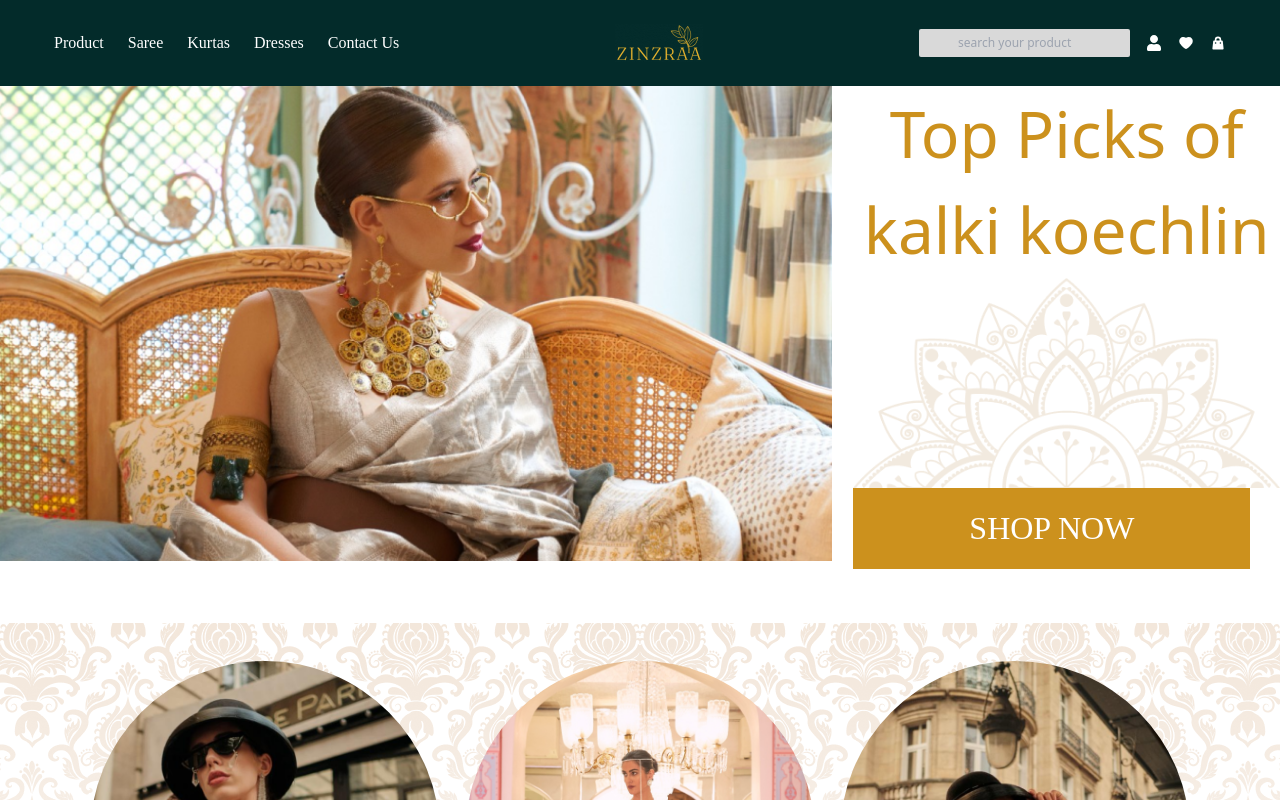
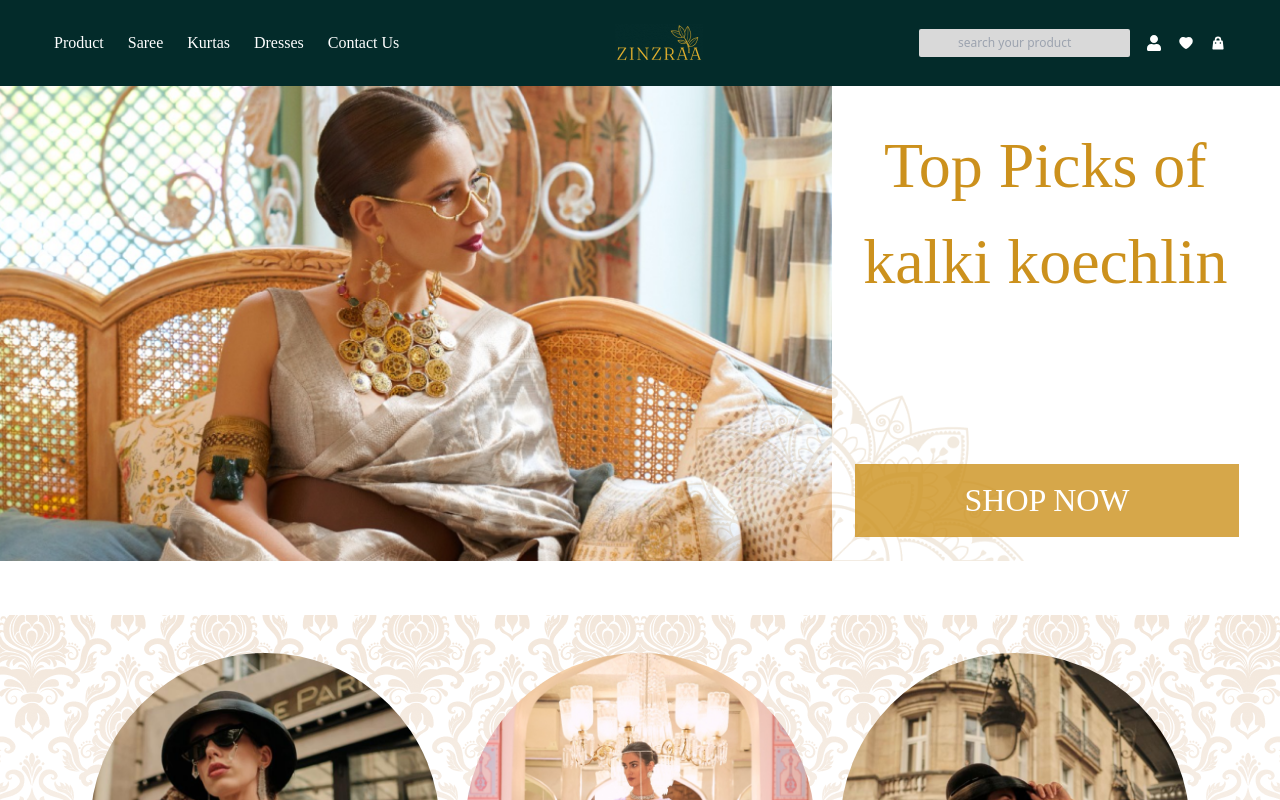
Before and after one commit to Anand3074/Asynk-Zinzraa, a React (Vite) app: page / in a window 1280 px wide. Shown: the top 800 px of the page. Built offline with nearby package versions, Linux system fonts and the light colour scheme.

Commit message:
hero issue solved & user profile half done

```diff
--- a/src/App.jsx
+++ b/src/App.jsx
@@ -4,10 +4,12 @@ import { BrowserRouter as  Router, Routes , Route, BrowserRouter } from 'react-r
 import Saree from './Pages/Saree.jsx'
 import Kurtas from './Pages/Kurtas.jsx'
 import Dresses from './Pages/Dresses.jsx'
-import Contact from './Pages/Contact.jsx'
+// import Contact from './Pages/Contact.jsx'
 import Login from './Pages/Login.jsx'
 import Wishlist from './Pages/Wishlist.jsx'
 import Cart from './Test/Cart.jsx'
+import Contact from './Components/userphoto.jsx'
+
 
 const App = () => {
   return (
--- a/src/Components/Hero.jsx
+++ b/src/Components/Hero.jsx
@@ -4,25 +4,27 @@ import vec1 from '../assets/vec1.png'
 
 const Hero = () => {
     return (
-      <div className='flex w-full  space-between'>
-            <div className='w-2/3 '>
-            <div className='z-10 w-80vw'>
+      <div className='flex relative w-full  space-between'>
+            <div className=' '>
+            <div className='z-10 '>
                     <img src={hero1} alt='hero' className='w-[65vw]'/>
             </div>
 
             </div>
             <div className='flex flex-col w-1/3 '>
-                <div className='font-normal font-Fashion text-[#CC911D] md:text-[64px] justify-center'>
-                    <div className='text-center'>
-                        <p >Top Picks of</p>
-                        <p>kalki koechlin</p>
+                <div className='font-extralight light font-fashion text-[#CC911D] md:text-[64px] justify-center'>
+                    <div className='text-center mt-[2.5vw]'>
+                        <div>Top Picks of</div>
+                        <div>kalki koechlin</div>
                     </div>
                 </div>
-                <div className='z-4 relative'>
+                <div className='z-4 absolute lg:right-[19.9vw] right-[19.8vw] xl:left-[50vw]
+                md:right-[18.5vw] top-[22.4vw] w-[30vw] sm:right-[17.8vw]'>
                     <img src={vec1} className='' alt='vector'/>
                 </div>
-                <div className=' relative justify-center z-10'>
-                    <button className='bg-gold-pi font-playfair md:text-[32px] md:px-[116px] md:py-[16.5px] text-white '>
+                <div className='justify-center z-10'>
+                    <button className='bg-[#cc911dcc] font-playfair md:text-[32px] text-[11px] mx-[1.8vw] mt-[12vw] py-[1vw]  w-[30vw] text-white '>
+                        {/* md:px-[116px] md:py-[16.5px] */}
                         SHOP NOW
                     </button>
                 </div>
--- /dev/null
+++ b/src/Components/userphoto.jsx
@@ -0,0 +1,58 @@
+import React from 'react'
+import userbg from '../assets/userbg.png'
+import userpng from '../assets/userpng.png'
+import {Link} from 'react-router-dom'
+import {FaPen} from 'react-icons/fa'
+import {BsFillCloudUploadFill} from 'react-icons/bs'
+
+const User = () => {
+  return (
+    <div className='md:mt-[72px] mt-[24px] md:mx-[55px] mx-[18px] z-50'>
+        <div className='flex flex-col relative'>
+            <div className='flex justify-center '>
+                <img src={userbg} alt=''/>
+            </div>
+            <div className='flex justify-center  z-10 absolute right-[38vw] top-[20vw] '>
+            <img src={userpng} alt='user' className='rounded-full w-[15vw]'/>
+            </div>
+            <div className='absolute right-[2.85vw] top-[21vw] text-[1.5vw]'>
+                <button className='flex flex-row items-center rounded-[4px]
+                                    py-[0.7vw] px-[0.5vw] bg-[#C99359] text-white'>
+                    <div>
+                        <BsFillCloudUploadFill/>
+                    </div>
+                    <div className='font-montserrat '>
+                        Upload new cover
+                    </div>
+                </button>
+            </div>
+            <div className='absolute right-[41vw] top-[29vw] z-100'>
+                <button className='flex rounded-full items-center justify-center w-[2.5vw] h-[2.5vw] bg-[#C99359]'>
+                    <FaPen className='text-white  justify-center w-[1.2w] h-[1.2w]'/>
+                </button>
+            </div>
+        </div>
+    <div className='flex justify-center'>
+        <div className='grid grid-cols-3 gap-[5vw]  mt-[10vw] justify-center'>
+            <div className='w-[28vw] flex justify-center '>
+                <button className=' flex justify-center'>
+                    Accounts
+                </button>
+            </div>
+            <div className='w-[28vw] flex justify-center  '>
+                <button className=''>
+                    History
+                </button>
+            </div>
+            <div className='w-[28vw] flex justify-center '>
+                <button className=''>
+                    Payment Method/Address
+                </button>
+            </div>
+        </div>
+    </div>
+</div>
+  )
+}
+
+export default User
--- /dev/null
+++ b/src/Pages/User.jsx
@@ -0,0 +1,12 @@
+import React from 'react'
+import Userjpg from '.Components/userphoto.jsx'
+
+const User = () => {
+  return (
+    <div>
+        <Userjpg/>
+    </div>
+  )
+}
+
+export default User
--- a/tailwind.config.js
+++ b/tailwind.config.js
@@ -13,6 +13,7 @@ export default {
       'noto': ['Noto Serif'],
       'nunito': ['Nunito'],
       'inter': ['Inter'],
+      'montserrat': ['Montserrat'],
 
 
     },
```
Also changed, not shown: src/assets/userbg.png (added), src/assets/userpng.png (added).
